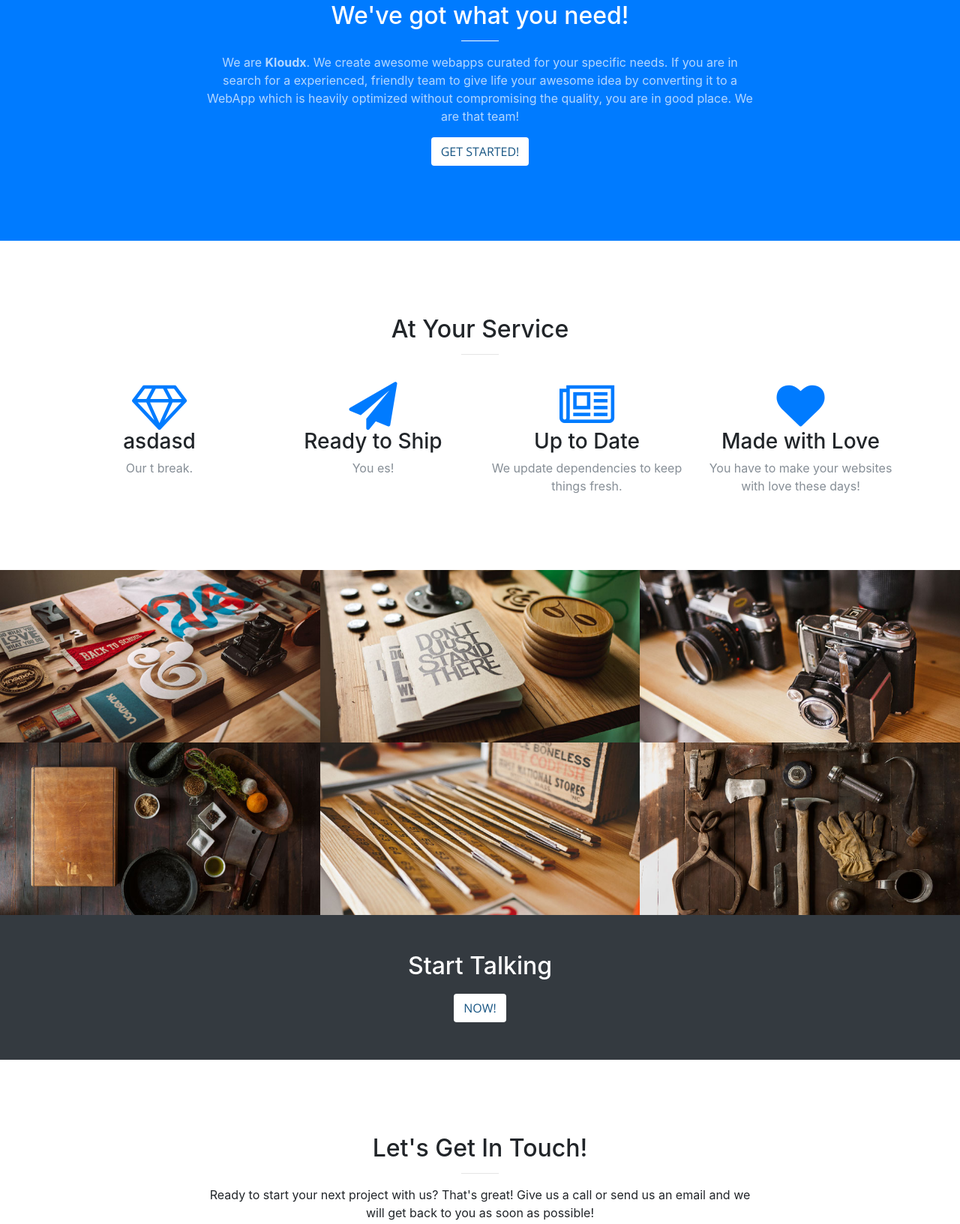
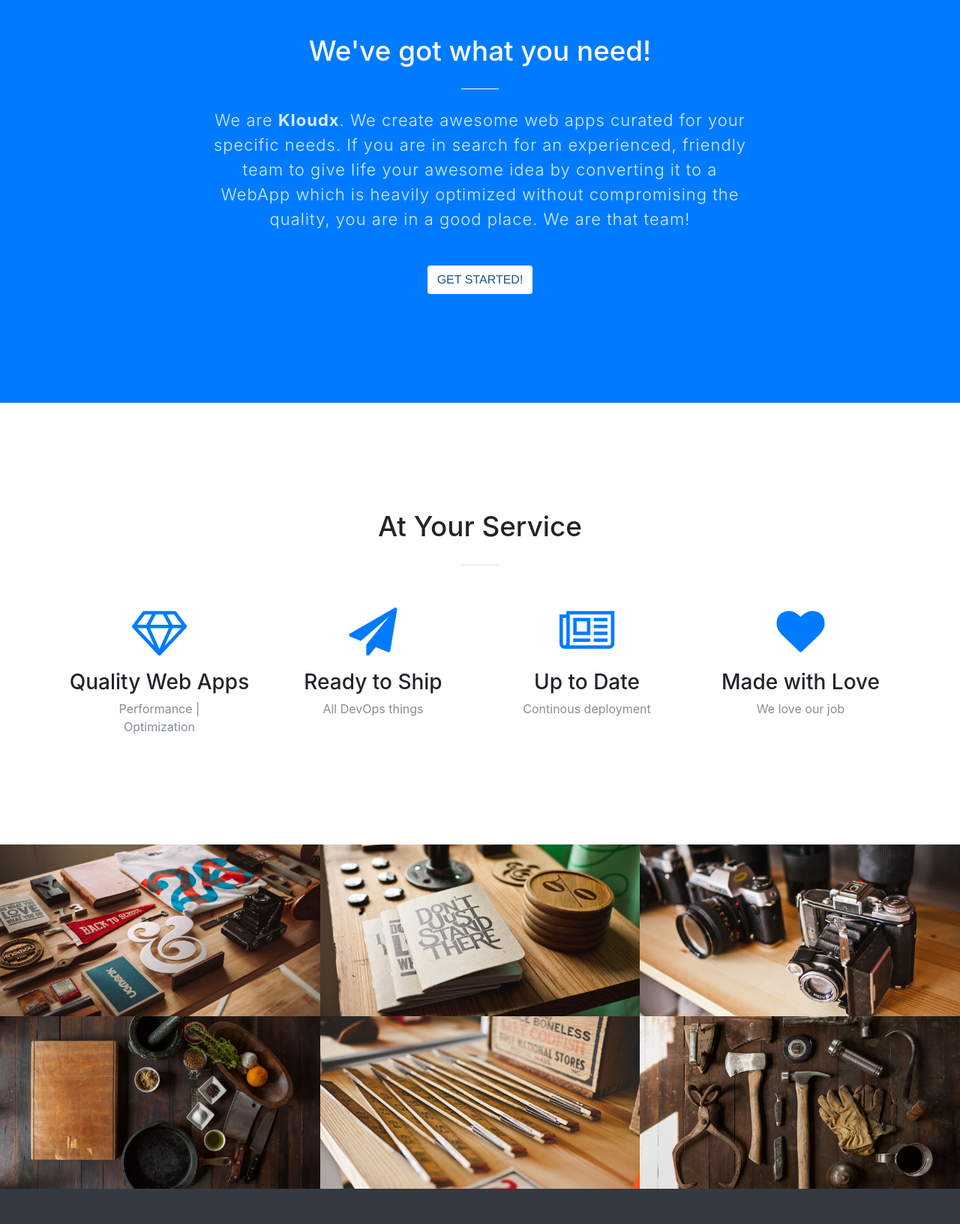
Before and after one commit to asimkt/heictojpg, a website with bundled scripts: page index.html in a window 1280 px wide. Shown: the part 897-2529 px from the top of the page at 75% size. Built offline with nearby package versions, Linux system fonts and the light colour scheme; a web font is replaced by a local one.

Commit message:
[Font family]

```diff
--- a/index.html
+++ b/index.html
@@ -15,8 +15,8 @@
 
     <!-- Custom fonts for this template -->
     <link href="vendor/font-awesome/css/font-awesome.min.css" rel="stylesheet" type="text/css">
-    <link href='https://fonts.googleapis.com/css?family=Open+Sans:300italic,400italic,600italic,700italic,800italic,400,300,600,700,800' rel='stylesheet' type='text/css'>
-    <link href='https://fonts.googleapis.com/css?family=Merriweather:400,300,300italic,400italic,700,700italic,900,900italic' rel='stylesheet' type='text/css'>
+    <link href="https://fonts.googleapis.com/css?family=Muli:300,300i,400,400i,600,600i,700,700i,800" rel="stylesheet">
+    <link href="https://fonts.googleapis.com/css?family=EB+Garamond" rel="stylesheet">
 
     <!-- Plugin CSS -->
     <link href="vendor/magnific-popup/magnific-popup.css" rel="stylesheet">
@@ -76,7 +76,7 @@
           <div class="col-lg-8 mx-auto text-center">
             <h2 class="section-heading text-white">We've got what you need!</h2>
             <hr class="light">
-            <p class="text-faded">We are <strong>Kloudx</strong>. We create awesome webapps curated for your specific needs. If you are in search for a experienced, friendly team to give life your awesome idea by converting it to a WebApp which is heavily optimized without compromising the quality, you are in good place. We are that team! </p>
+            <p class="text-faded intro">We are <strong>Kloudx</strong>. We create awesome web apps curated for your specific needs. If you are in search for an experienced, friendly team to give life your awesome idea by converting it to a WebApp which is heavily optimized without compromising the quality, you are in a good place. We are that team!</p>
             <a class="btn btn-default btn-xl js-scroll-trigger" href="#services">Get Started!</a>
           </div>
         </div>
@@ -97,29 +97,29 @@
           <div class="col-lg-3 col-md-6 text-center">
             <div class="service-box">
               <i class="fa fa-4x fa-diamond text-primary sr-icons"></i>
-              <h3>asdasd</h3>
-              <p class="text-muted">Our t break.</p>
+              <h3>Quality Web Apps</h3>
+              <p class="text-muted">Performance | Optimization</p>
             </div>
           </div>
           <div class="col-lg-3 col-md-6 text-center">
             <div class="service-box">
               <i class="fa fa-4x fa-paper-plane text-primary sr-icons"></i>
               <h3>Ready to Ship</h3>
-              <p class="text-muted">You es!</p>
+              <p class="text-muted">All DevOps things</p>
             </div>
           </div>
           <div class="col-lg-3 col-md-6 text-center">
             <div class="service-box">
               <i class="fa fa-4x fa-newspaper-o text-primary sr-icons"></i>
               <h3>Up to Date</h3>
-              <p class="text-muted">We update dependencies to keep things fresh.</p>
+              <p class="text-muted">Continous deployment</p>
             </div>
           </div>
           <div class="col-lg-3 col-md-6 text-center">
             <div class="service-box">
               <i class="fa fa-4x fa-heart text-primary sr-icons"></i>
               <h3>Made with Love</h3>
-              <p class="text-muted">You have to make your websites with love these days!</p>
+              <p class="text-muted">We love our job</p>
             </div>
           </div>
         </div>
@@ -225,12 +225,12 @@
 
     <div class="call-to-action bg-dark">
       <div class="container text-center">
-        <h2>Start Talking</h2>
-        <a class="btn btn-default btn-xl sr-button" href="#"> Now!</a>
+        <h2>Ready to talk to us?</h2>
+        <a class="btn btn-default btn-xl sr-button" href="mailto:hi@klowdx.io">Shoot a mail to us!</a>
       </div>
     </div>
 
-    <section id="contact">
+    <section id="contact" class="contact">
       <div class="container">
         <div class="row">
           <div class="col-lg-8 mx-auto text-center">
@@ -242,7 +242,7 @@
         <div class="row">
           <div class="col-lg-4 ml-auto text-center">
             <i class="fa fa-phone fa-3x sr-contact"></i>
-            <p>123-456-6789</p>
+            <p>+91-9048891145</p>
           </div>
           <div class="col-lg-4 mr-auto text-center">
             <i class="fa fa-envelope-o fa-3x sr-contact"></i>
--- a/scss/_cta.scss
+++ b/scss/_cta.scss
@@ -1,7 +1,7 @@
 // Styling for the call to action section
 .call-to-action {
-  padding: 50px 0;
+  padding: 70px 0;
   h2 {
-    margin: 0 auto 20px;
+    margin: 0 auto 30px;
   }
 }
--- a/scss/_global.scss
+++ b/scss/_global.scss
@@ -53,15 +53,33 @@ p {
 }
 
 .text-faded {
-  color: fade-out(white, .3);
+  color: fade-out(white, .15);
+}
+
+.intro {
+  font-weight: 300;
+  font-size: 22px;
+  margin-bottom: 45px;
+  margin-top: 25px;
+  letter-spacing: 1px;
+  strong {
+    font-weight: bold;
+  }
 }
 
 section {
-  padding: 100px 0;
+  padding: 145px 0;
 }
 
 .section-heading {
   margin-top: 0;
+  font-size: 2.3rem;
+  margin-bottom: 30px;
+}
+
+.contact p {
+  margin-bottom: 40px;
+  font-style: 20px;
 }
 
 ::-moz-selection {
--- a/scss/_mixins.scss
+++ b/scss/_mixins.scss
@@ -61,8 +61,8 @@
   background-size: cover;
 }
 @mixin serif-font() {
-  font-family: 'Merriweather', 'Helvetica Neue', Arial, sans-serif;
+  font-family: 'EB Garamond', 'Helvetica Neue', Arial, serif;
 }
 @mixin sans-serif-font() {
-  font-family: 'Open Sans', 'Helvetica Neue', Arial, sans-serif;
+  font-family: 'Muli', 'Helvetica Neue', Arial, sans-serif;
 }
--- a/scss/_navbar.scss
+++ b/scss/_navbar.scss
@@ -38,7 +38,7 @@
           color: $theme-primary;
         }
         &.active {
-          color: $theme-primary !important;
+          color: $white !important;
           background-color: transparent;
           &:hover {
             background-color: transparent;
--- a/scss/_services.scss
+++ b/scss/_services.scss
@@ -3,9 +3,13 @@
   max-width: 400px;
   margin: 50px auto 0;
   @media (min-width: 992px) {
-    margin: 20px auto 0;
+    margin: 40px auto 0;
   }
   p {
     margin-bottom: 0;
+    padding: 0 40px;
+  }
+  i {
+    margin-bottom: 20px;
   }
 }
```
Also changed, not shown: css/creative.css, css/creative.min.css.
